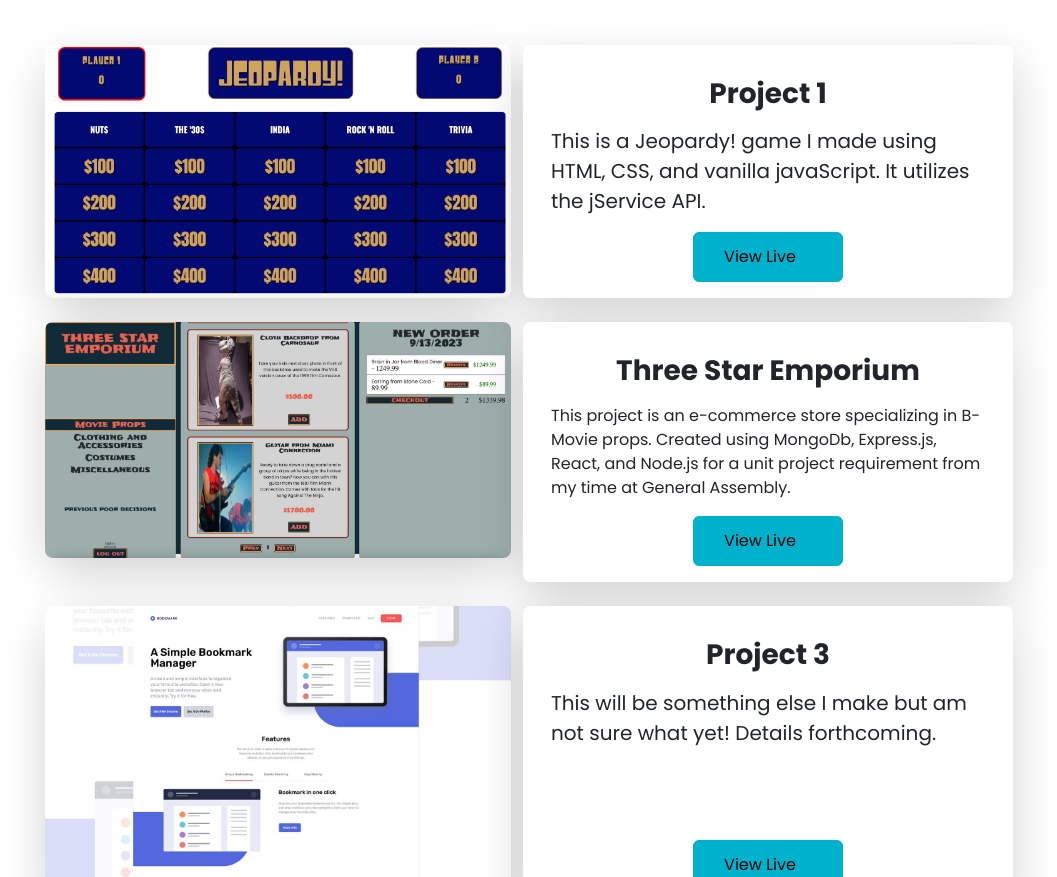
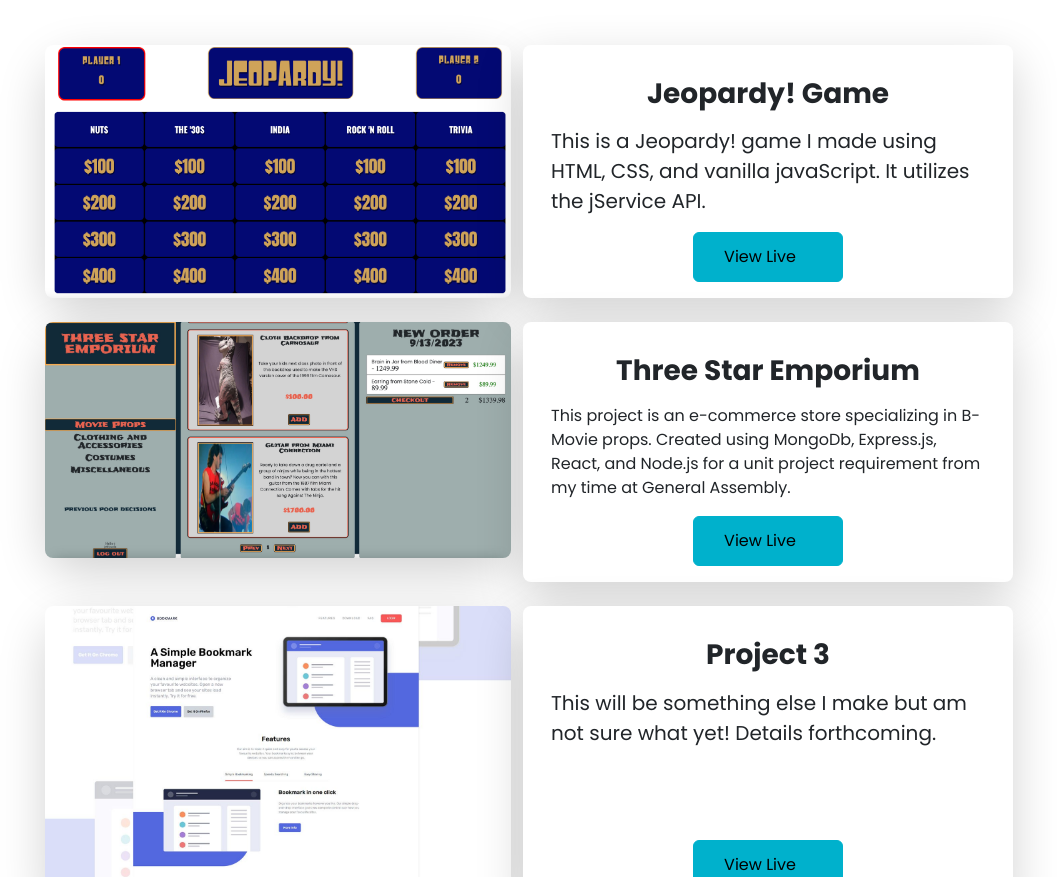
Before and after one commit to jmsmith23/Portfolio, a website: page index.html in a window 1280 px wide. Shown: the part 1425-2302 px from the top of the page, without its empty margins (117-1174 px from the left). Drawn offline with nearby package versions, Linux system fonts and the light colour scheme; files that its build step writes are made by us from their sources.

Commit message:
add correct title to Unit 1 project

```diff
--- a/index.html
+++ b/index.html
@@ -101,7 +101,7 @@
           </div>
           <div class="card col-md-6 mb-4 border-0 shadow-lg rounded-3">
             <div class="card-body d-flex flex-column align-items-center">
-              <h5 class="card-title fs-3 my-3 fw-bold">Project 1</h5>
+              <h5 class="card-title fs-3 my-3 fw-bold">Jeopardy! Game</h5>
               <p class="card-text fs-5">
                 This is a Jeopardy! game I made using HTML, CSS, and vanilla javaScript. It utilizes the jService API.
               </p>
```
